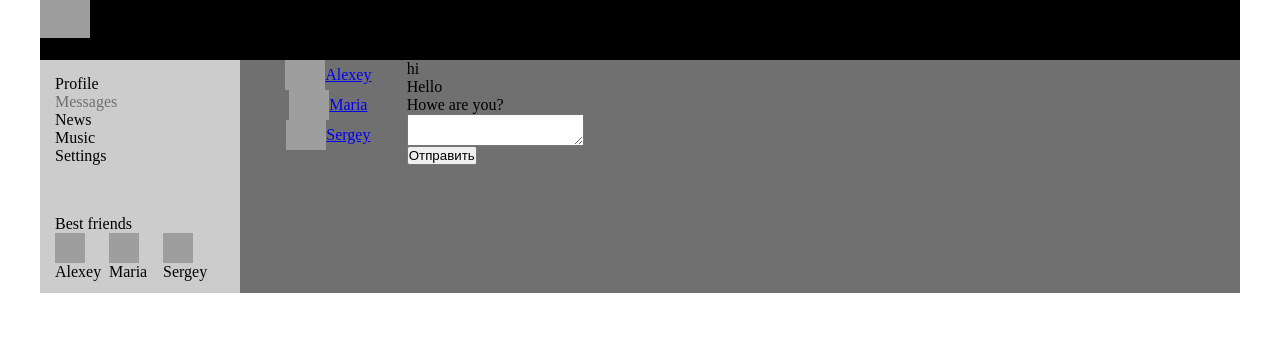
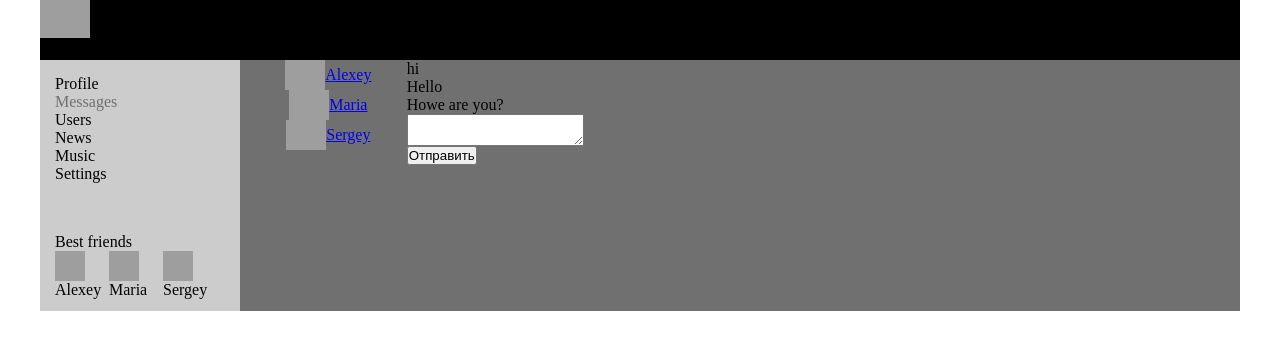
Before and after one commit to NeroAlex9/react-SN, a React (Create React App) app: page /dialogs in a window 1280 px wide. Shown: the top 350 px of the page. Built offline with nearby package versions, Linux system fonts and the light colour scheme; grey boxes are pictures that could not be loaded.

Commit message:
refactoring users, lesson 49

```diff
--- a/src/App.js
+++ b/src/App.js
@@ -11,6 +11,9 @@
 import Friends from "./components/Profile/Friends/Friends.jsx";
 import DialogsContainer from "./components/Profile/Dialogs/DialogsContainer.jsx";
 import store from "./redux/store_redux.js";
+import UsersContainer from "./components/Profile/Users/UsersContainer.jsx";
+
+
 
 function App(props) {
   return (
@@ -24,10 +27,6 @@
               path="/dialogs/*"
               element={<DialogsContainer
               store={store}
-
-              //    stateDialogs={props.state.dialogPage}
-              // dispatch={props.dispatch}
-              // newMessageText ={props.state.dialogPage.newMessageText}
               />}
             />
             <Route
@@ -38,6 +37,7 @@
                 />
               }
             />
+            <Route path="/users" element={<UsersContainer />} />
             <Route path="/news" element={<News />} />
             <Route path="/music" element={<Music />} />
             <Route path="/settings" element={<Settings />} />
--- a/src/components/Nav/Nav.jsx
+++ b/src/components/Nav/Nav.jsx
@@ -34,6 +34,15 @@
       </div>
       <div>
         <NavLink
+        to={'/users'}
+        className={(a)=>(a.isActive ? style.active : "")}
+        >
+          Users
+        </NavLink>
+      </div>
+
+      <div>
+        <NavLink
           to={"/news"}
           className={(a) => (a.isActive ? style.active : "")}
         >
--- a/src/components/Profile/Dialogs/DialogsContainer.jsx
+++ b/src/components/Profile/Dialogs/DialogsContainer.jsx
@@ -30,6 +30,7 @@
   }
 }
 
+
 let mapDispatchToProps = (dispatch)=>{
   return{
     addMesage: ()=>dispatch(addMessageActionCreator()),
--- /dev/null
+++ b/src/components/Profile/Users/Users.jsx
@@ -0,0 +1,30 @@
+import React from "react";
+import style from "./Users.module.css"
+
+const Users = (props)=>{
+    debugger;
+    return <div>
+        {
+            props.users.map((u)=>(<div key={u.id}>
+                <span>
+                   <img className={style.avatar} src={u.avatar} alt="Ava" />
+                    <div>
+                        {u.followed
+                        ? <button onClick={()=>{props.follow(u.id)}}>Follow</button>
+                        : <button onClick={()=>{props.unFollow(u.id)}}>Unfollow</button>
+                         }
+                        </div>
+                </span>
+                <span>
+                        <div>{u.name}</div><div>{u.status}</div>
+                </span>
+                <span>
+                    <div>{u.location.country}</div>
+                    <div>{u.location.city}</div>
+                </span>
+            </div>))
+        }
+    </div>
+}
+
+export default Users;
--- /dev/null
+++ b/src/components/Profile/Users/Users.module.css
@@ -0,0 +1,3 @@
+.avatar{
+    width: 100px;
+}
--- /dev/null
+++ b/src/components/Profile/Users/UsersContainer.jsx
@@ -0,0 +1,32 @@
+import React from "react";
+import Users from "./Users";
+import { connect } from "react-redux";
+import { followAC, setUserAC, unFollowAC } from "../../../redux/users_reducer";
+
+
+let mapStateToProps=(state)=>{
+    return {
+        users: state.usersPage.users
+    }
+
+}
+
+let mapDispatchToProps=(dispatch)=>{
+    return {
+        follow: (userID)=>{
+            dispatch(followAC(userID))
+        },
+        unFollow: (userID)=>{
+            dispatch(unFollowAC(userID))
+        },
+        setUsers: (users)=>{
+            dispatch(setUserAC(users))
+        },
+
+    }
+}
+
+
+const UsersContainer = connect(mapStateToProps, mapDispatchToProps)(Users)
+
+export default UsersContainer;
--- a/src/redux/store_redux.js
+++ b/src/redux/store_redux.js
@@ -1,10 +1,12 @@
 import { combineReducers, legacy_createStore } from "redux"
 import profileReducer from "./profile_reducer"
 import dialogReducer from "./dialogs_reducer"
+import usersReducer from "./users_reducer"
 
 let reducers = combineReducers({
     dialogPage: profileReducer,
     profilePage: dialogReducer,
+    usersPage: usersReducer
 })
 
 
--- /dev/null
+++ b/src/redux/users_reducer.js
@@ -0,0 +1,50 @@
+import React from "react";
+
+
+let follow = 'FOLLOW'
+let unFollow = 'UNFOLLOW'
+let setUsers = 'SET_USERS'
+
+let initialState = {
+    users:[
+        {id:1, name: "Alexey", avatar:"https://upload.wikimedia.org/wikipedia/commons/thumb/f/fb/Schematicky_atom.png/683px-Schematicky_atom.png", followed: true, status: "Holder", location:{city : "New-York", country:"USA"}},
+    {id:1, name: "Maria", avatar:"https://upload.wikimedia.org/wikipedia/commons/thumb/6/6f/Stylised_atom_with_three_Bohr_model_orbits_and_stylised_nucleus.svg/904px-Stylised_atom_with_three_Bohr_model_orbits_and_stylised_nucleus.svg.png", followed: true, status: "New holder", location:{city : "Moskow", country:"Russia"}},
+    {id:1, name: "Sergey", avatar:"https://cdn-icons-png.flaticon.com/512/2784/2784386.png", followed: false, status: "Old holder", location:{city : "Gomel", country:"Belarus"}}
+]
+}
+
+const usersReducer = (state = initialState, action)=>{
+    debugger;
+    switch(action.type){
+        case follow:
+            return{
+                ...state.users.map(u=>{
+                    if(u.id === action.userID){
+                        return {...u, followed: true}
+                    }
+                })
+            }
+
+        case unFollow:
+            return{
+                ...state.users.map(u=>{
+                    if(u.id === action.userID){
+                        return {...u, followed: false}
+                    }
+                })
+            }
+
+        case setUsers:
+            return{...state, users:[...state.users, ...action.users]}
+
+        default:
+            return state;
+    }
+
+}
+
+export let followAC = (userID)=>({type: follow, userID})
+export let unFollowAC=(userID)=>({type: unFollow, userID})
+export let setUserAC = (users)=>({type: setUsers, users})
+
+export default usersReducer
```
